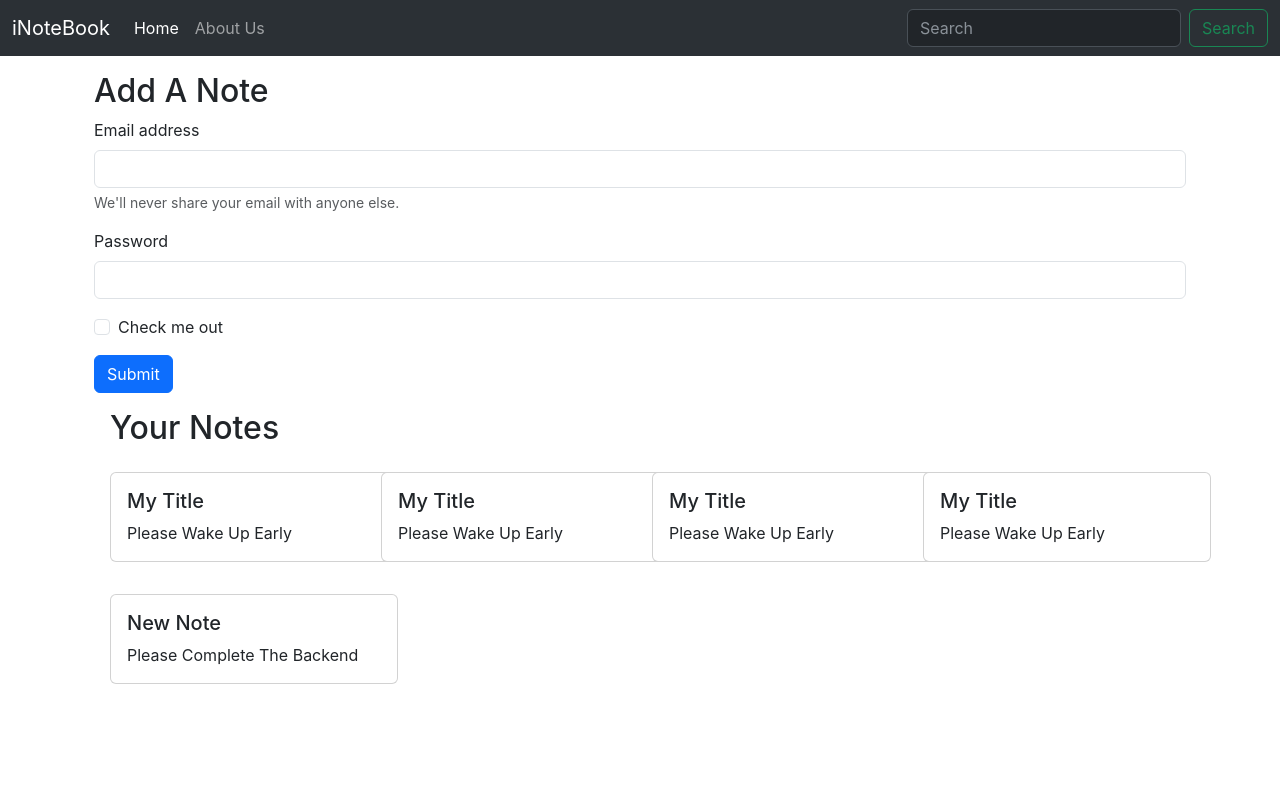
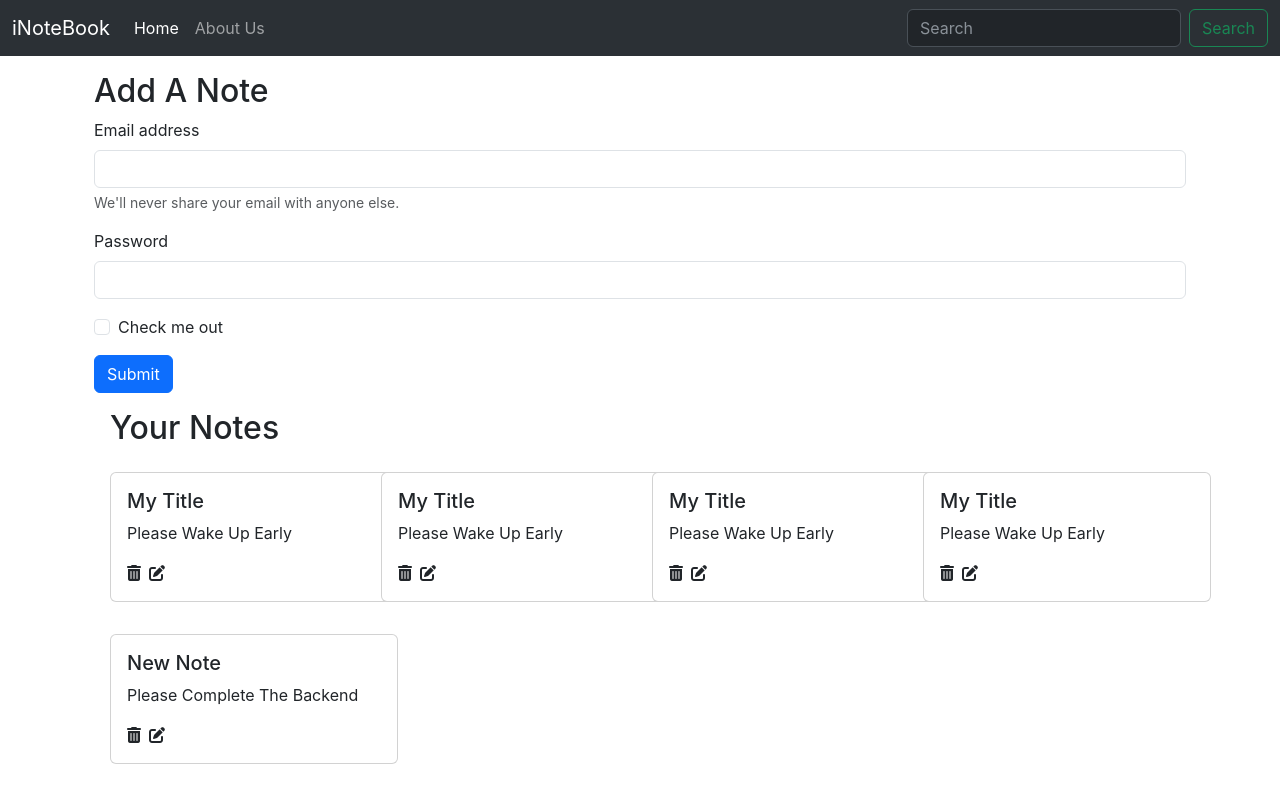
Before and after one commit to AnushkJain2201/FrontEnd-iNoteBook, a React (Create React App) app: page / in a window 1280 px wide. Built offline with nearby package versions, Linux system fonts and the light colour scheme.

Commit message:
SetUp ALert And Use FontAwesome

```diff
--- a/src/App.js
+++ b/src/App.js
@@ -8,14 +8,29 @@
 import Home from './components/Home';
 import About from './components/About';
 import NoteState from './context/notes/NoteState';
+import Alert from './components/Alert';
+import { useState } from 'react';
 
 
 function App() {
+
+  const [alert, setAlert] = useState(null);
+
+  const showAlert = (message , type) => {
+    setAlert({
+      msg:message,
+      type:type
+    })
+    setTimeout(() => {
+      setAlert(null)
+    } , 1500)
+  }
   return (
     <>
       <NoteState>
         <BrowserRouter>
           <NavBar />
+          <Alert alert = {alert}/>
           <div className="container">
             <Routes>
               <Route path="/*" element={<Home />} />
--- /dev/null
+++ b/src/components/Alert.js
@@ -0,0 +1,11 @@
+import React from 'react'
+
+const Alert = (props) => {
+    return (
+            props.alert && <div className={`alert alert-${props.alert.type}`} role="alert">
+                {props.alert.msg}
+            </div>
+    )
+}
+
+export default Alert
--- a/src/components/Home.js
+++ b/src/components/Home.js
@@ -10,17 +10,17 @@
         <h2>Add A Note</h2>
         <form>
           <div className="mb-3">
-            <label for="exampleInputEmail1" className="form-label">Email address</label>
+            <label htmlFor="exampleInputEmail1" className="form-label">Email address</label>
             <input type="email" className="form-control" id="exampleInputEmail1" aria-describedby="emailHelp" />
             <div id="emailHelp" className="form-text">We'll never share your email with anyone else.</div>
           </div>
           <div className="mb-3">
-            <label for="exampleInputPassword1" className="form-label">Password</label>
+            <label htmlFor="exampleInputPassword1" className="form-label">Password</label>
             <input type="password" className="form-control" id="exampleInputPassword1" />
           </div>
           <div className="mb-3 form-check">
             <input type="checkbox" className="form-check-input" id="exampleCheck1" />
-            <label className="form-check-label" for="exampleCheck1">Check me out</label>
+            <label className="form-check-label" htmlFor="exampleCheck1">Check me out</label>
           </div>
           <button type="submit" className="btn btn-primary">Submit</button>
         </form>
--- a/src/components/NoteItem.js
+++ b/src/components/NoteItem.js
@@ -8,6 +8,8 @@
                     <div className="card-body">
                         <h5 className="card-title">{props.notes.title}</h5>
                         <p className="card-text">{props.notes.description}</p>
+                        <i className="fa-solid fa-trash-can mr-2"></i>
+                        <i className="fa-solid fa-pen-to-square mx-2"></i>
                     </div>
             </div>
         </div>
--- a/src/components/Notes.js
+++ b/src/components/Notes.js
@@ -5,12 +5,13 @@
 
 const Notes = () => {
     const context = useContext(noteContext);
-    const { notes, setNotes } = context;
+    // eslint-disable-next-line
+    const {notes} = context;
     return (
         <div className="row my-3 mx-3">
             <h2>Your Notes</h2>
             {notes.map((notes) => {
-                return <NoteItem notes = {notes}/>
+                return <NoteItem key = { notes._id } notes = {notes}/>
             })}
         </div>
     )
--- a/src/context/notes/NoteState.js
+++ b/src/context/notes/NoteState.js
@@ -52,8 +52,7 @@
         }
       ]
 
-      const [notes, setNotes] = useState(notesInitial)
-
+      const [notes, setNotes] = useState(notesInitial);
     return (
         <noteContext.Provider value = {{notes , setNotes}}>
             {props.children}
--- a/src/index.css
+++ b/src/index.css
@@ -11,3 +11,7 @@
   font-family: source-code-pro, Menlo, Monaco, Consolas, 'Courier New',
     monospace;
 }
+
+i{
+  cursor: pointer;
+}
```
